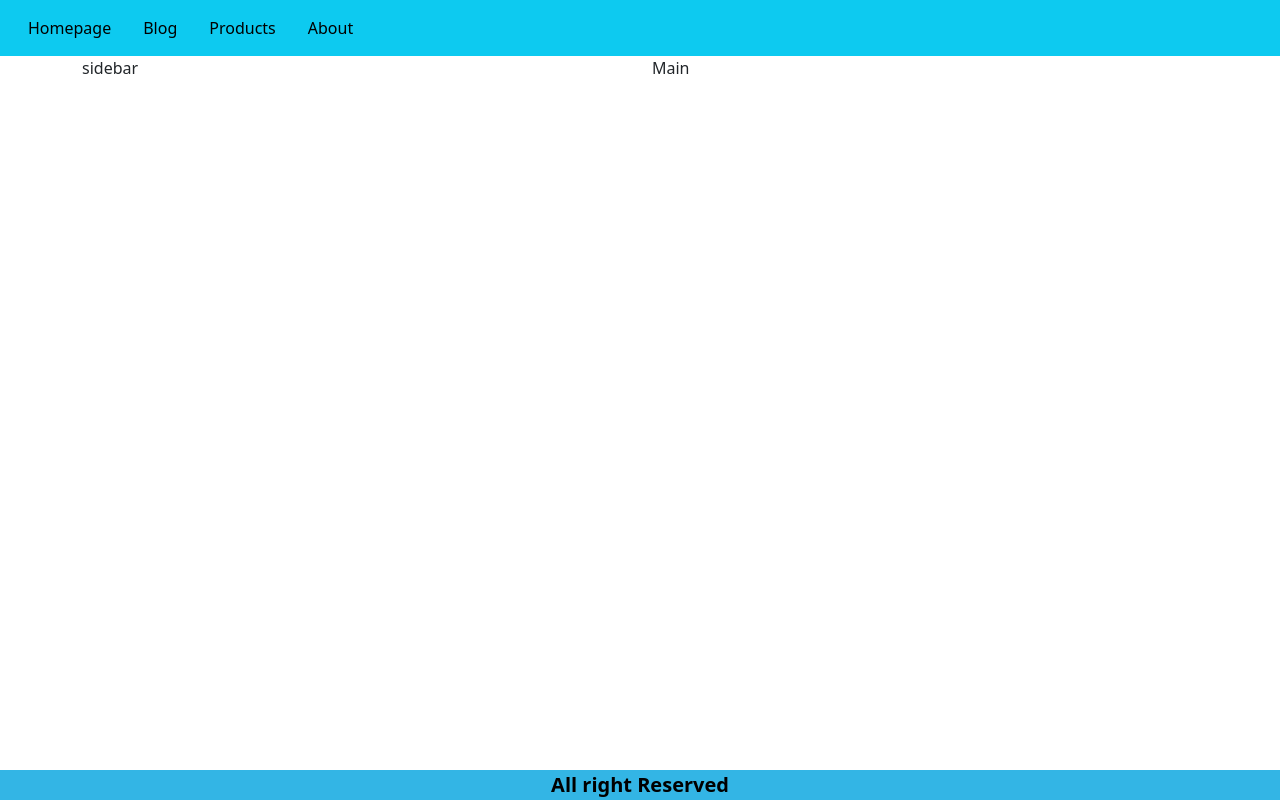
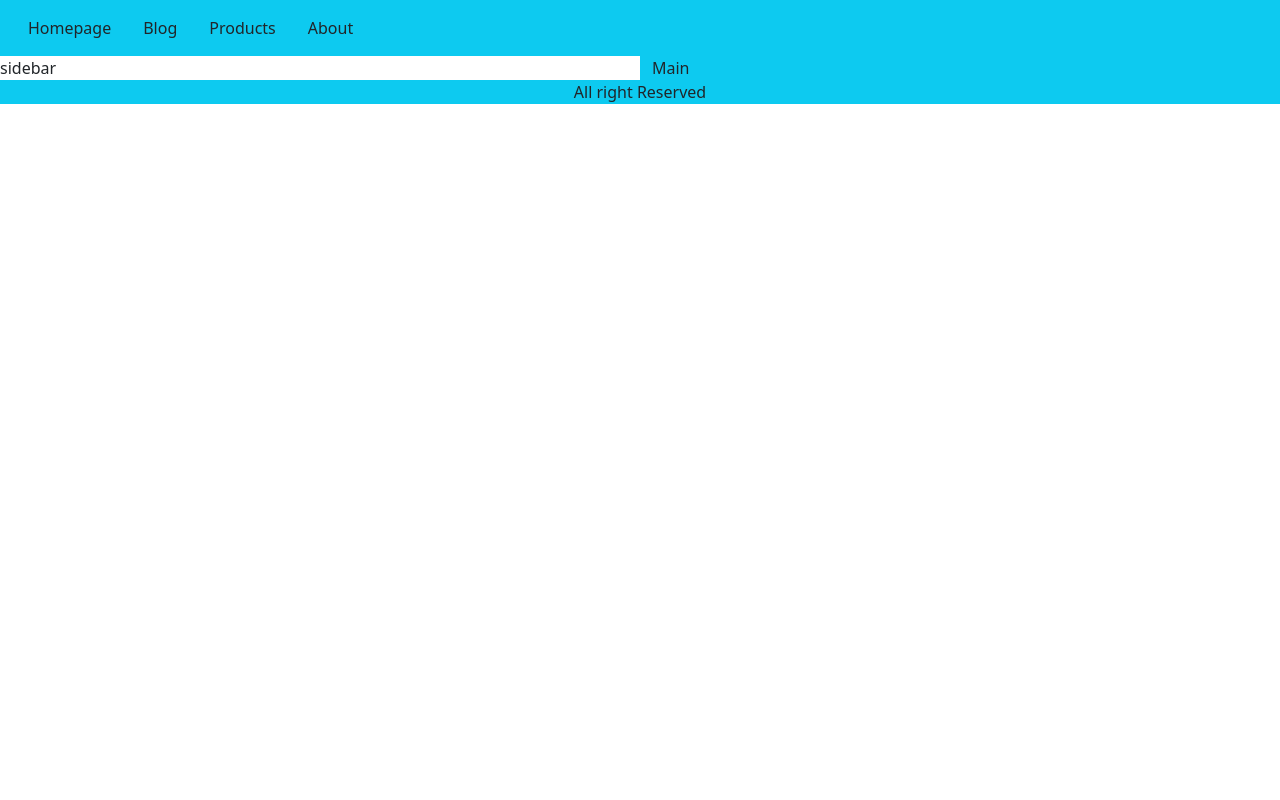
Before and after one commit to hedieh-heydari/react-project, a React (Create React App) app: page /dashboard in a window 1280 px wide. Built offline with nearby package versions, Linux system fonts and the light colour scheme.

Commit message:
add some style to footer

```diff
--- a/src/components/Dashboard.js
+++ b/src/components/Dashboard.js
@@ -1,5 +1,5 @@
 import React from 'react';
-import {Row, Col, Container} from 'reactstrap'
+import {Row, Col} from 'reactstrap'
 
 
 //components
@@ -13,16 +13,16 @@ const Dashboard = () => {
         <>
             <Navigation/>
 
-            <Container>
+            {/* <ContainerFluid> */}
                 <Row>
-                <Col>
+                <Col className="md-3 lg-4 bg-secendary">
                     <Sidebar />
                 </Col>
-                <Col>
+                <Col className="md-9 lg-8 bg-info">
                     <Main/>
                 </Col>
                 </Row>
-            </Container>
+            {/* </ContainerFluid> */}
 
             <Footer/>
          </>
--- a/src/components/Footer.js
+++ b/src/components/Footer.js
@@ -1,11 +1,9 @@
 import React from 'react';
-import styles from './Footer.module.css';
-// import {Footer} from 'reactstrap'
 
 const Footer = () => {
     return (
-        <div className={styles.footer}>
-            All right Reserved
+        <div className="bg-info text-center text-dark ">
+           <p> All right Reserved</p>
         </div>
     );
 };
--- a/src/components/Footer.module.css
+++ /dev/null
@@ -1,11 +0,0 @@
-.footer {
-    position: fixed;
-    bottom: 0;
-    left: 0;
-    text-align: center;
-    font-weight: 600;
-    font-size: 20px;
-    color: black;
-    width: 100vw;
-    background-color:#33b5e5 ;
-}
--- a/src/components/Navigation.js
+++ b/src/components/Navigation.js
@@ -1,33 +1,23 @@
 import React from 'react';
-import {Link} from 'react-router-dom';
 import { Navbar, Nav,NavLink, NavItem } from 'reactstrap';
 
-import styles from './Navigation.module.css';
 
 const Navigation = () => {
     return (
         <div>
-            <Navbar color="info" dark >
+            <Navbar color="info" >
                  <Nav>
                     <NavItem>
-                        <NavLink >
-                        <Link className={styles.link} to='#'>Homepage</Link>
-                        </NavLink>
+                        <NavLink className='text-dark'  >Homepage</NavLink>
                     </NavItem>
                     <NavItem>
-                        <NavLink>
-                        <Link className={styles.link}  to='#'>Blog</Link>
-                        </NavLink>
+                        <NavLink className='text-dark' >Blog</NavLink>
                     </NavItem>
                     <NavItem>
-                        <NavLink>
-                        <Link className={styles.link} to='#'>Products</Link>
-                        </NavLink>
+                        <NavLink className='text-dark' >Products </NavLink>
                     </NavItem>
                     <NavItem>
-                        <NavLink>
-                        <Link className={styles.link} to='#'>About</Link>
-                        </NavLink>
+                        <NavLink className='text-dark' >About </NavLink>
                     </NavItem>
                  </Nav>
             </Navbar>
--- a/src/components/Navigation.module.css
+++ /dev/null
@@ -1,4 +0,0 @@
-.link {
-    text-decoration: none;
-    color: black;
-}
```
